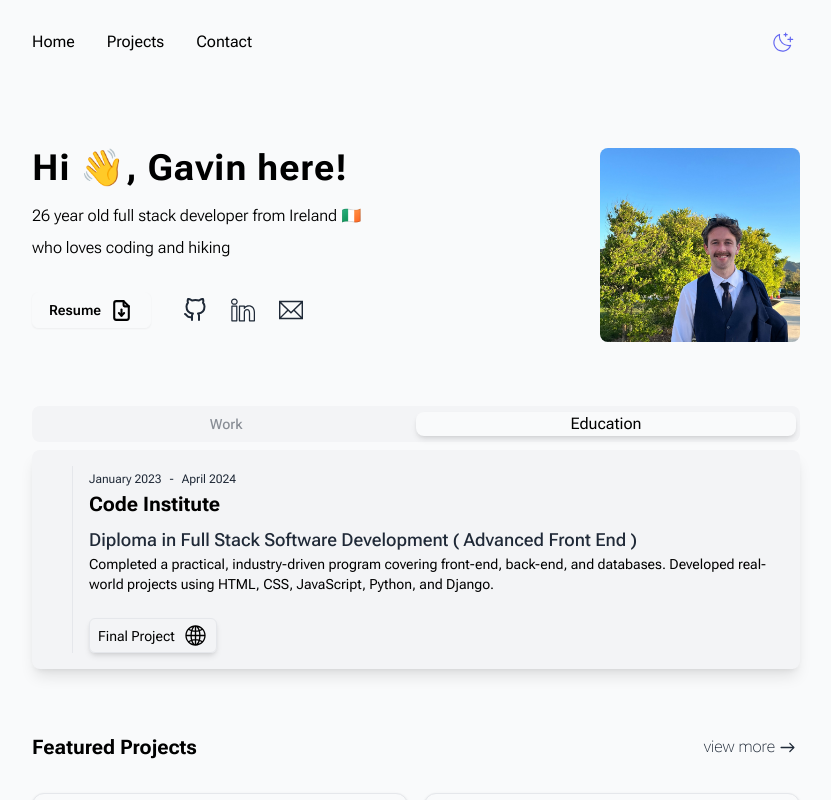
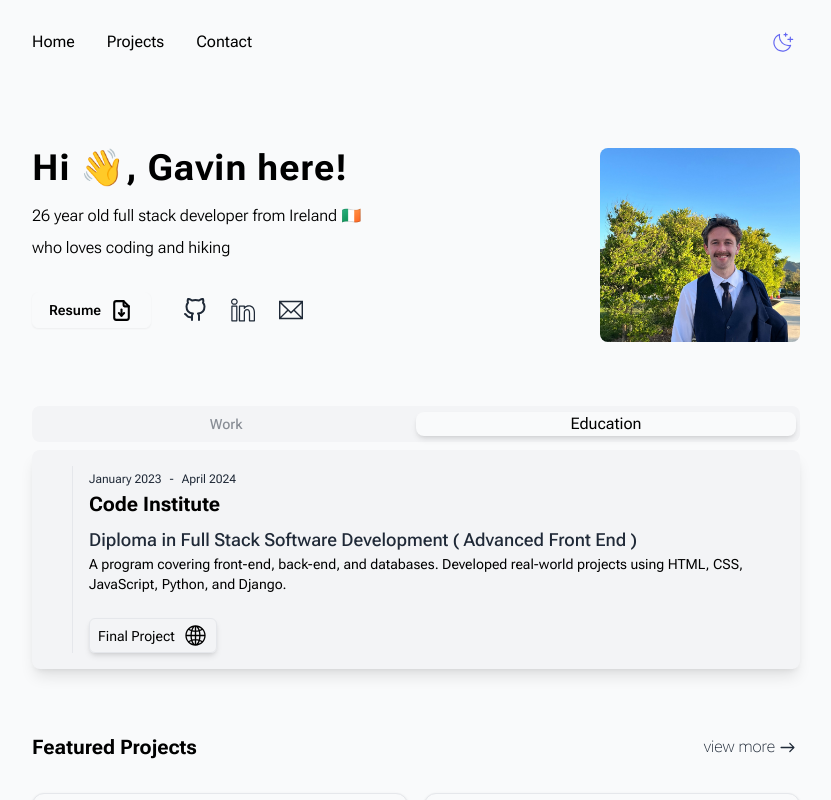
Before and after one commit to GavPri/gavprior, a Next.js app: page / in a window 1280 px wide. Shown: the top 800 px of the page, without its empty margins (224-1055 px from the left). Built offline with nearby package versions, Linux system fonts and the light colour scheme.

Commit message:
adjust text of eductaion

```diff
--- a/app/components/InfoTabs.jsx
+++ b/app/components/InfoTabs.jsx
@@ -58,7 +58,7 @@ const InfoTabs = () => {
               Diploma in Full Stack Software Development ( Advanced Front End )
             </h3>
             <p className="text-sm text-foreground mb-6">
-              Completed a practical, industry-driven program covering front-end,
+              A program covering front-end,
               back-end, and databases. Developed real-world projects using HTML,
               CSS, JavaScript, Python, and Django.
             </p>
```
